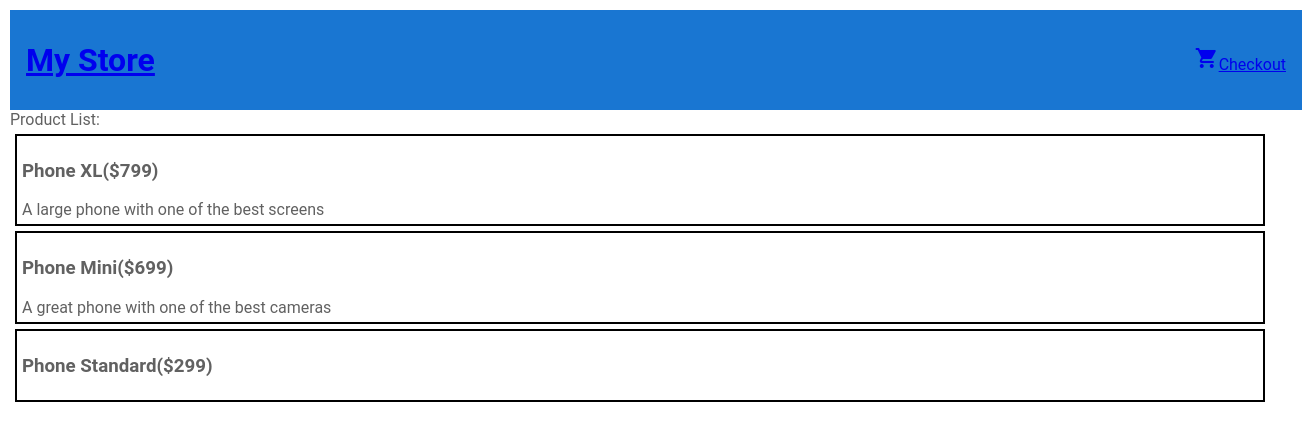
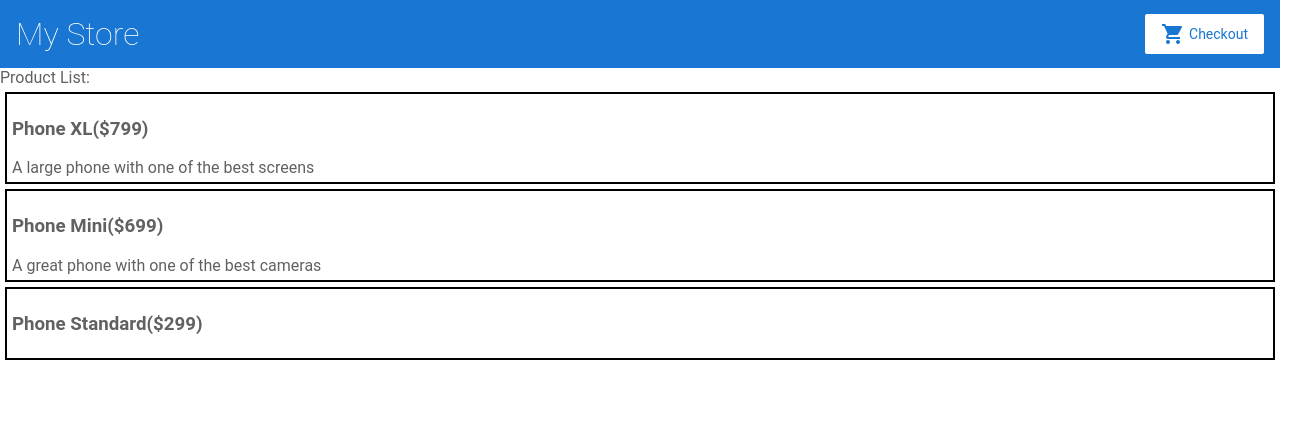
Before and after one commit to dbkhadka/AngularApp, an Angular app: page / in a window 1280 px wide. Shown: the top 440 px of the page, 1302 px wide, since content can reach past the window. Built offline with nearby package versions, Linux system fonts and the light colour scheme.

Commit message:
main styles has been updated.

```diff
--- a/src/styles.css
+++ b/src/styles.css
@@ -1,17 +1,50 @@
 /* Add application styles & imports to this file! */
 
-body{
-  margin:10px;
+* {
   font-family:'roboto';
   color:#616161;
   box-sizing:border-box;
   -webkit-font-smoothing: antialiased;
   -moz-osx-font-smoothing: grayscale;
 }
+
+body{
+    margin:0px;
+}
+
+h1{
+  font-size:32px;
+}
+
+h2{
+  font-size:20px;
+}
+
+h1,h2{
+  font-weight:lighter;
+}
+
+p{
+  font-size:14px;
+}
+
+a{
+  cursor:pointer;
+  color:#1976d2;
+  text-decoration:none;
+}
+a:hover{
+  opacity:0.8;
+}
 .container{
   display: flex;
   flex-direction: row;
 }
+
+router-outlet + *  {
+  padding: 0 16px;
+}
+
 app-top-bar{
   width:100%;
   height:68px;
@@ -21,3 +54,34 @@
   justify-content: space-between;
   align-items:center;
 }
+app-top-bar h1{
+  color:white;
+  margin:0;
+}
+.button,button{
+  display:inline-flex;
+  align-items:center;
+  padding:8px 16px;
+  border-radius:2px;
+  font-size:14px;
+  cursor: pointer;
+  background-color:#1976d2;
+  color:white;
+  border:none;
+}
+.button:hover,button:hover{
+  opacity:0.8;
+  font-weight:normal;
+}
+.fancy-button{
+  background-color: white;
+  color:#1976d2;
+}
+.fancy-button i.material-icons{
+  color:#1976d2;
+  padding-right:4px;
+}
+.button:disabled, button:disabled{
+  opacity: 0.5;
+  cursor:auto;
+}
```
